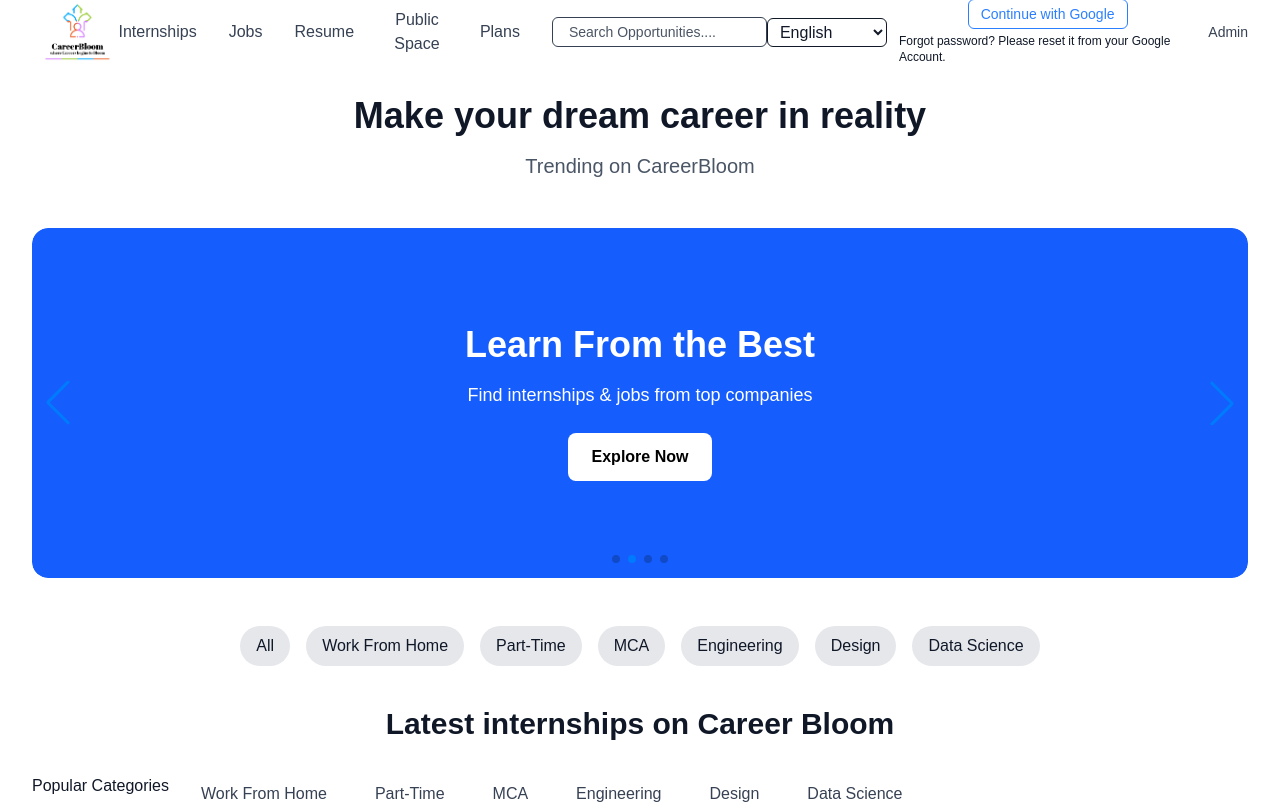
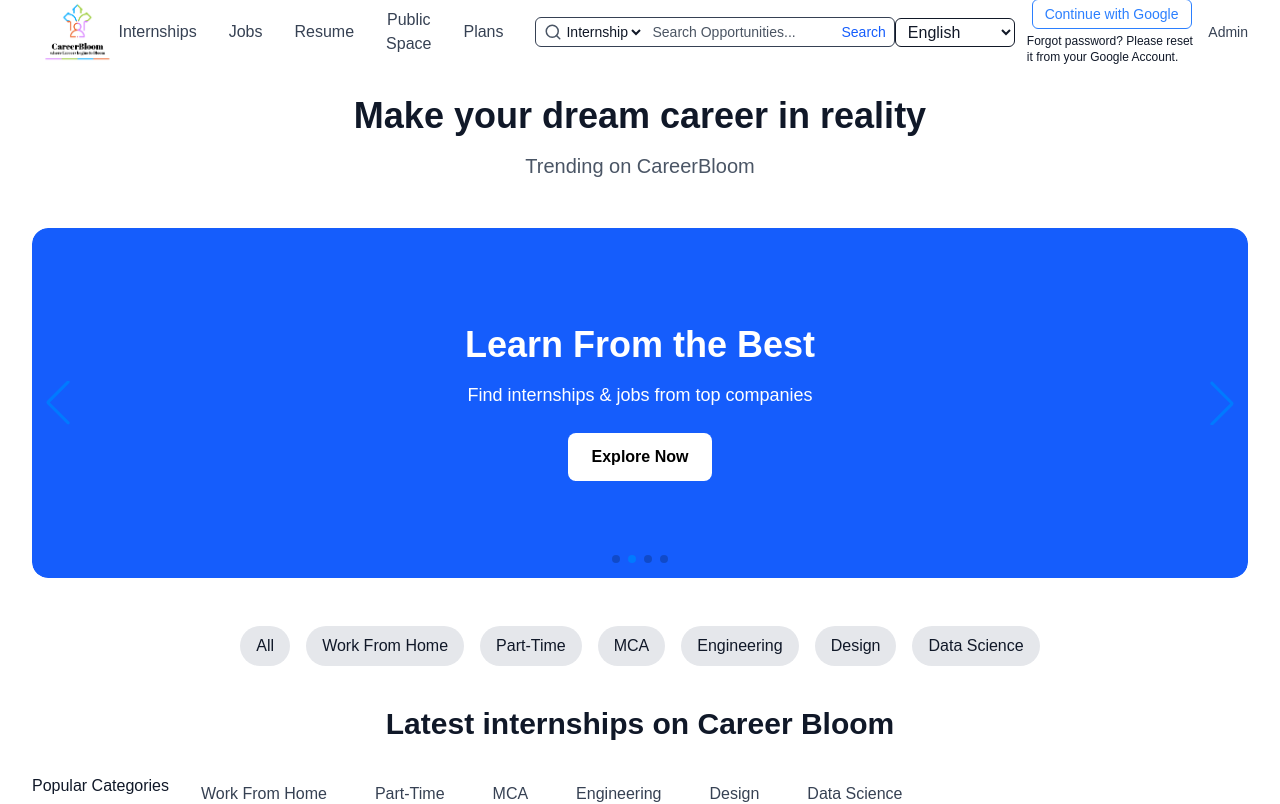
Before and after one commit to Manasviker/careerbloomintern, a Next.js app in the folder careerbloom/: page / in a window 1280 px wide. Shown: the top 804 px of the page. Built offline with nearby package versions, Linux system fonts and the light colour scheme; no server answers.

Commit message:
Add internship and job search functionality

```diff
--- a/careerbloom/src/components/Navbar.tsx
+++ b/careerbloom/src/components/Navbar.tsx
@@ -1,9 +1,9 @@
 
-import React, { useRef, useState } from 'react'
+import React, { useState } from 'react'
 import logo from "../Assets/logo.png"
 import Link from 'next/link';
 import { auth, provider } from "../firebase/firebase";
-import { ChevronDown, ChevronUp, Divide, Menu, X } from 'lucide-react';
+import { Menu, Search, X } from 'lucide-react';
 import { signInWithPopup, signOut } from 'firebase/auth';
 import { toast } from 'react-toastify';
 import { selectuser } from '@/Feature/Userslice';
@@ -11,6 +11,7 @@
 import { useTranslation } from "react-i18next";
 import i18n from "@/i18n";
 import axios from 'axios';
+import { useRouter } from "next/router";
 
 interface User {
     name: string;
@@ -26,7 +27,15 @@
     const user=useSelector(selectuser)
     const { t } = useTranslation();
     const [mobileOpen, setMobileOpen] = useState(false);
+    const [searchTerm, setSearchTerm] = useState("");
+    const [searchType, setSearchType] = useState("internship");
+const router = useRouter();
 
+const handleSearch = () => {
+  if (searchTerm.trim() !== "") {
+    router.push(`/${searchType}?search=${encodeURIComponent(searchTerm)}`);
+  }
+};
     const handlelogin = async () => {
   try {
     const result = await signInWithPopup(auth, provider);
@@ -155,11 +164,43 @@
 <Link href="/subscription">
   <span>{t("Plans")}</span>
 </Link>
-                    <div className="hidden md:flex items-center border rounded-md px-2 py-1">
+                    {/* <div className="hidden md:flex items-center border rounded-md px-2 py-1">
                         <search />
                         <input type="text" placeholder='Search Opportunities....'
                             className="outline-none text-sm px-2" />
-                    </div>
+                    </div> */}
+                    <div className="hidden md:flex items-center border rounded-md px-2 py-1">
+  <Search size={18} className="text-gray-600" />
+
+
+<select
+  value={searchType}
+  onChange={(e) => setSearchType(e.target.value)}
+  className="text-sm text-black outline-none"
+>
+  <option value="internship">Internship</option>
+  <option value="job">Job</option>
+</select>
+  <input
+    type="text"
+    value={searchTerm}
+    onChange={(e) => setSearchTerm(e.target.value)}
+    onKeyDown={(e) => {
+      if (e.key === "Enter") {
+        handleSearch();
+      }
+    }}
+    placeholder="Search Opportunities..."
+    className="outline-none text-sm px-2 text-black"
+  />
+
+  <button
+    onClick={handleSearch}
+    className="text-sm text-blue-600"
+  >
+    Search
+  </button>
+</div>
                 </div>
 <button
   onClick={() => setMobileOpen(!mobileOpen)}
--- a/careerbloom/src/pages/internship/index.tsx
+++ b/careerbloom/src/pages/internship/index.tsx
@@ -2,6 +2,7 @@
 import React, { useEffect, useState } from 'react'
 import Link from 'next/link';
 import axios from 'axios';
+import { useRouter } from "next/router";
 // const internshipData = [
 //     {
 //       _id: "1",
@@ -47,7 +48,8 @@
         partTime:false,
         stipend:50,
     });
-
+    const router = useRouter();
+    const { search } = router.query;
     const [internshipData,setinternship]=useState<any>([])
     useEffect(() => {
         const fetchdata = async () => {
@@ -66,6 +68,25 @@
     useEffect(() => {
         setfilteredInterships(internshipData);
      }, [internshipData]);
+
+useEffect(() => {
+  if (!search) {
+    setfilteredInterships(internshipData);
+    return;
+  }
+
+  const searchText = String(search).toLowerCase();
+
+  const filtered = internshipData.filter((item: any) =>
+    item.title?.toLowerCase().includes(searchText) ||
+    item.company?.toLowerCase().includes(searchText) ||
+    item.category?.toLowerCase().includes(searchText) ||
+    item.location?.toLowerCase().includes(searchText)
+  );
+
+  setfilteredInterships(filtered);
+}, [search, internshipData]);
+
     const handlefilterchange=(e:any)=>{
         const {name,value,type,checked}=e.target;
         setfilters((prev)=>({
--- a/careerbloom/src/pages/job/index.tsx
+++ b/careerbloom/src/pages/job/index.tsx
@@ -3,7 +3,6 @@
   ArrowUpRight,
   Calendar,
   Clock,
-  DollarSign,
   Filter,
   Pin,
   PlayCircle,
@@ -11,7 +10,7 @@
 } from "lucide-react";
 import Link from "next/link";
 import React, { useEffect, useState } from "react";
-
+import { useRouter } from "next/router";
 
   //  const filteredJobs = [
   //   {
@@ -125,6 +124,8 @@
     experience: "",
   });
 
+  const router = useRouter();
+  const { search } = router.query;
   const [filteredJobs,setjob]=useState<any>([])
   useEffect(()=>{
     const fetchdata=async()=>{
@@ -151,9 +152,28 @@
   //   setfilteredjobs(filtered);
   // }, [filter, filteredJobs]);
 
-  useEffect(() => {
+//   useEffect(() => {
+//     setfilteredjobs(filteredJobs);
+//  }, [filteredJobs]);
+
+useEffect(() => {
+  if (!search) {
     setfilteredjobs(filteredJobs);
- }, [filteredJobs]);
+    return;
+  }
+
+  const searchText = String(search).toLowerCase();
+
+  const filtered = filteredJobs.filter((item: any) =>
+    item.title?.toLowerCase().includes(searchText) ||
+    item.company?.toLowerCase().includes(searchText) ||
+    item.category?.toLowerCase().includes(searchText) ||
+    item.location?.toLowerCase().includes(searchText)
+  );
+
+  setfilteredjobs(filtered);
+}, [search, filteredJobs]);
+
 
   const handlefilterchange = (e: any) => {
     const { name, value, type, checked } = e.target;
```
